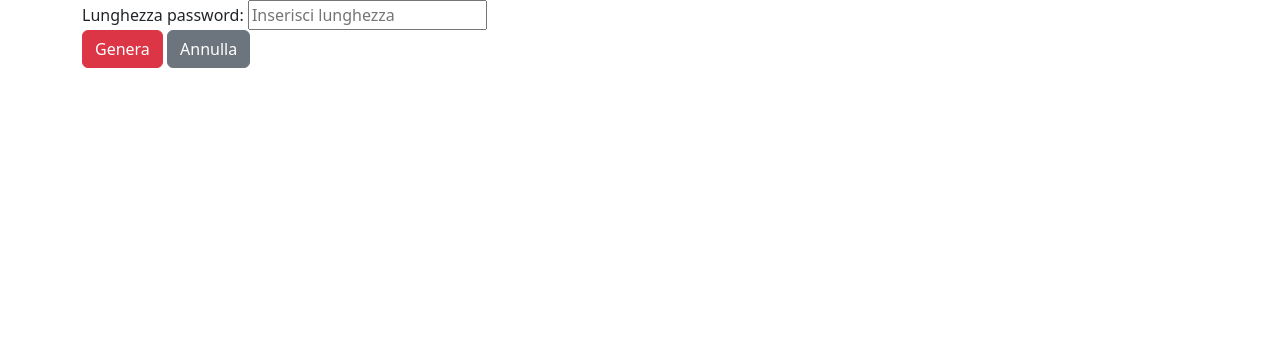
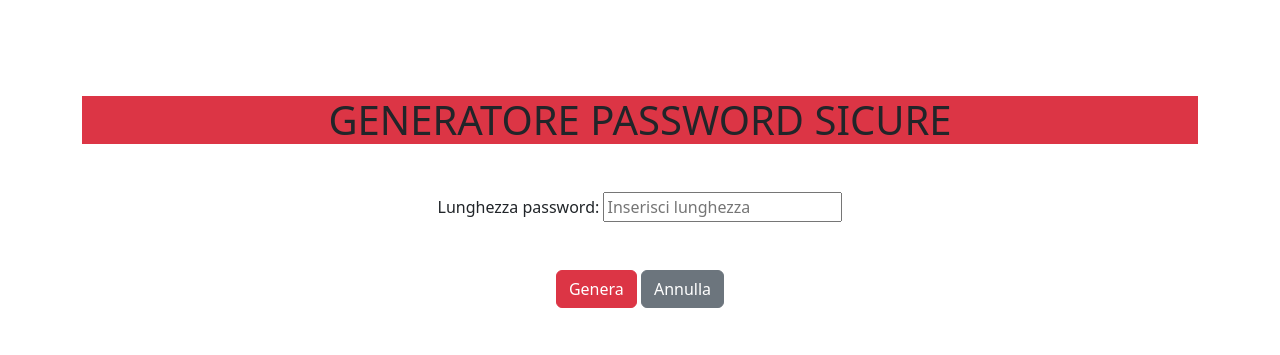
Before and after one commit to EmilianaManzo/php-strong-password-generator, a PHP site: page / in a window 1280 px wide. Shown: the top 355 px of the page. Run offline with PHP 8.4, Linux system fonts and the light colour scheme.

Commit message:
[add] milestone 3 (bonus)

```diff
--- a/index.php
+++ b/index.php
@@ -7,6 +7,12 @@ if (!isset($_GET['length'])){
 }else{
   $length = $_GET['length'];
   $password = randomPass($length);
+  session_start();
+
+  $_SESSION['newpassowrd'] = $password;
+
+  header ('Location: ./password.php');
+
 };
 
 
@@ -22,15 +28,16 @@ if (!isset($_GET['length'])){
 </head>
 <body>
   <div class="container">
-    <div class="row d-flex justify-content-center align-items-center ">
-      <div class="col">
-        <form action="index.php" method="GET">
-          <div>
+    <div class="row pt-5  d-flex justify-content-center align-items-center ">
+      <div class="col pt-5 text-center">
+        <h1 class=" bg-danger ">GENERATORE PASSWORD SICURE</h1>
+        <form action="index.php" method="GET" class="text-center">
+          <div class="my-5">
             <label for="">Lunghezza password:</label>
             <input type="text" id="length" name="length" placeholder="Inserisci lunghezza">
 
           </div>
-          <div>
+          <div class="my-5">
             <button type="submit" class="btn btn-danger">Genera</button>
             <button type="submit" class="btn btn-secondary">Annulla</button>
           </div>
@@ -38,9 +45,6 @@ if (!isset($_GET['length'])){
         <div><?php echo $password ?></div>
       </div>
     </div>
-    <div class="row">
-      <div class="col"></div>
-    </div>
   </div>
 </body>
 </html>
```
Also changed, not shown: password.php (added, +32 -0 lines).
